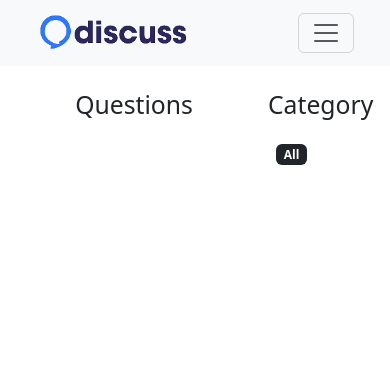
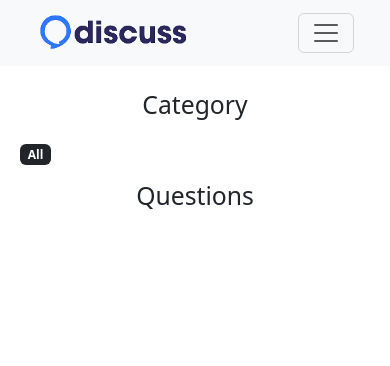
Before and after one commit to sarfarazstark/discuss, a PHP site: page / in a window 390 px wide. Shown: the top 366 px of the page. Run offline with PHP 8.4, Linux system fonts and the light colour scheme; data that the repository does not hold is empty; some libraries are stand-ins or nearby versions.

Commit message:
Update .gitignore to ignore .env file
Updated style for mobile screen

```diff
--- a/client/header.php
+++ b/client/header.php
@@ -1,6 +1,6 @@
 <nav class="container-fluid navbar navbar-expand-lg bg-body-tertiary  d-flex justify-content-center">
     <div class="container-sm mx-4">
-        <a class="navbar-brand" href="/discuss"><img src="public/logo.png" alt="logo" height="40"></a>
+        <a class="navbar-brand" href="/discuss"><img src="./public/logo.png" alt="logo" height="40"></a>
 
         <button class="navbar-toggler" type="button" data-bs-toggle="collapse" data-bs-target="#navbarSupportedContent"
             aria-controls="navbarSupportedContent" aria-expanded="false" aria-label="Toggle navigation">
--- a/client/questions.php
+++ b/client/questions.php
@@ -16,8 +16,8 @@ if (isset($_GET['category'])) {
 $categories = $crud->get_category();
 ?>
 
-<div class="container row my-4">
-    <div class="container-sm col-8 c-query max-w-1000">
+<div class="container home-container my-4">
+    <div class="container-sm c-query max-w-1000">
         <h2 class="text-center mb-4"><?= isset($_GET['search']) ? "Search results: " : 'Questions'  ?></h2>
         <?php if (isset($_GET['message'])): ?>
             <script>
@@ -71,10 +71,10 @@ $categories = $crud->get_category();
             <?php endforeach ?>
         </div>
     </div>
-    <div class="col-4">
+    <div class="aside">
         <h2 class="text-center mb-4">Category</h2>
         <div class="d-flex flex-wrap align-item-start gap-2 px-2">
-            <h6><a href="/" class="badge
+            <h6 class="mb-0"><a href="/discuss" class="badge
             <?php
             if (!isset($_GET['category'])) {
                 echo 'text-bg-dark';
@@ -83,7 +83,7 @@ $categories = $crud->get_category();
             } ?> category">All</a></h6>
 
             <?php foreach ($categories as $category) : ?>
-            <h6>
+                <h6 class="m-0">
                     <a href="?category=<?= $category['id'] ?>" class="badge
                         <?php
                         if (isset($_GET['category']) and $category['id'] == $_GET['category']) {
--- a/client/response.php
+++ b/client/response.php
@@ -5,8 +5,8 @@ if (isset($_GET['question'])) {
     $related_questions = $crud->get_questions(null, $question['category_id']); // get the related questions from the database
 }
 ?>
-<div class="container row my-4">
-    <div class="container-sm col-8 max-w-1000">
+<div class="container home-container row my-4">
+    <div class="container-sm max-w-1000">
         <?php if (isset($_GET['message'])): ?>
             <script>
                 alert('<?= $_GET['message'] ?>')
@@ -46,7 +46,7 @@ if (isset($_GET['question'])) {
         </form>
 
     </div>
-    <div class="col-4 px-2">
+    <div class="px-2">
         <h2 class="mb-4">Related Questions</h2>
         <div class="d-flex flex-column align-item-start gap-2">
             <?php foreach ($related_questions as $related_question) : ?>
--- a/public/style.css
+++ b/public/style.css
@@ -34,6 +34,8 @@ body {
     flex-direction: column;
     justify-content: center;
     align-items: center;
+    container-name: home-container;
+    container-type: inline-size;
 }
 
 .category {
@@ -41,3 +43,24 @@ body {
     font-weight: bold;
     text-decoration-line: none;
 }
+
+div.home-container {
+    display: grid;
+    grid-template-columns: 70% 30%;
+}
+
+
+@container home-container (max-width: 600px) {
+    div.home-container {
+        grid-template-columns: auto;
+    }
+
+    div.aside {
+        grid-row-start: 1;
+        margin-bottom: 1rem;
+    }
+
+    .column {
+        flex-direction: column;
+    }
+}
```
Also changed, not shown: 1 other file. Lines whose indentation alone changed are shown as unchanged.
